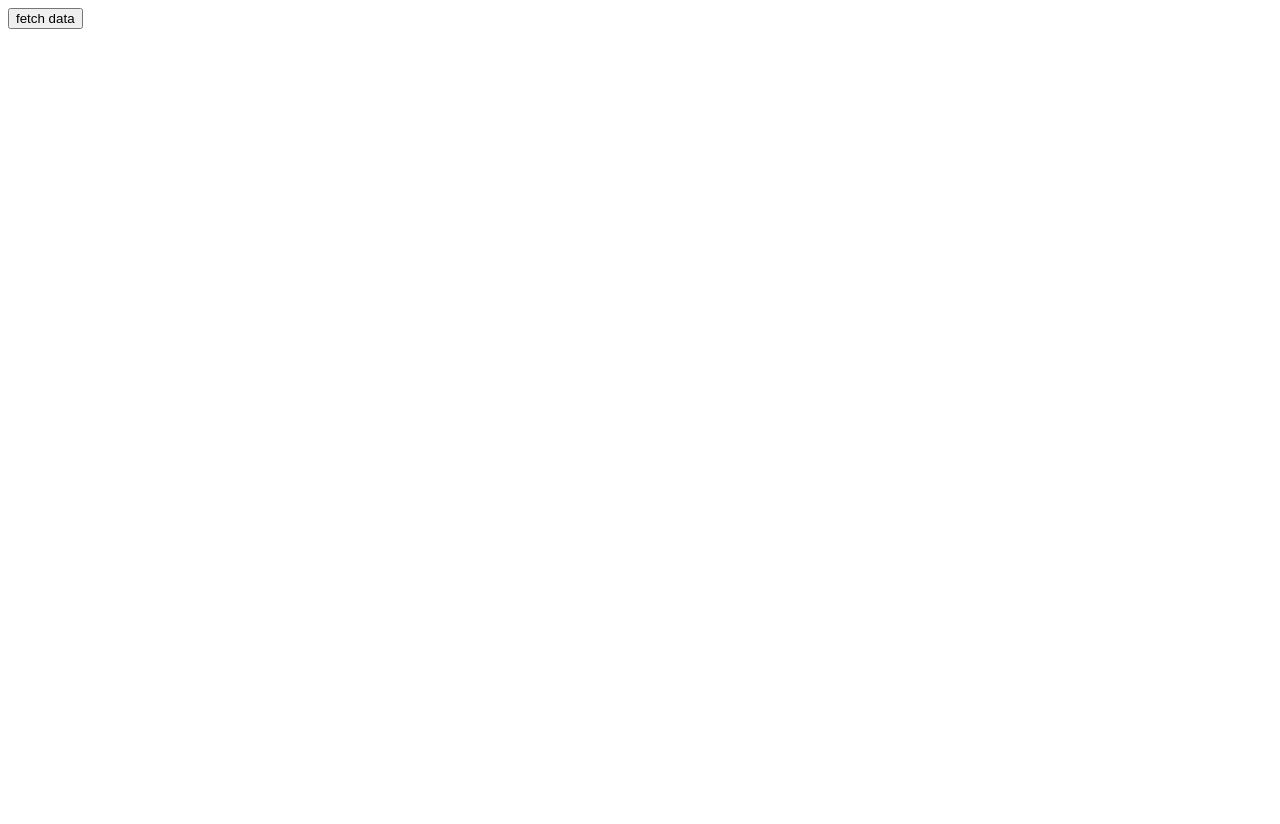
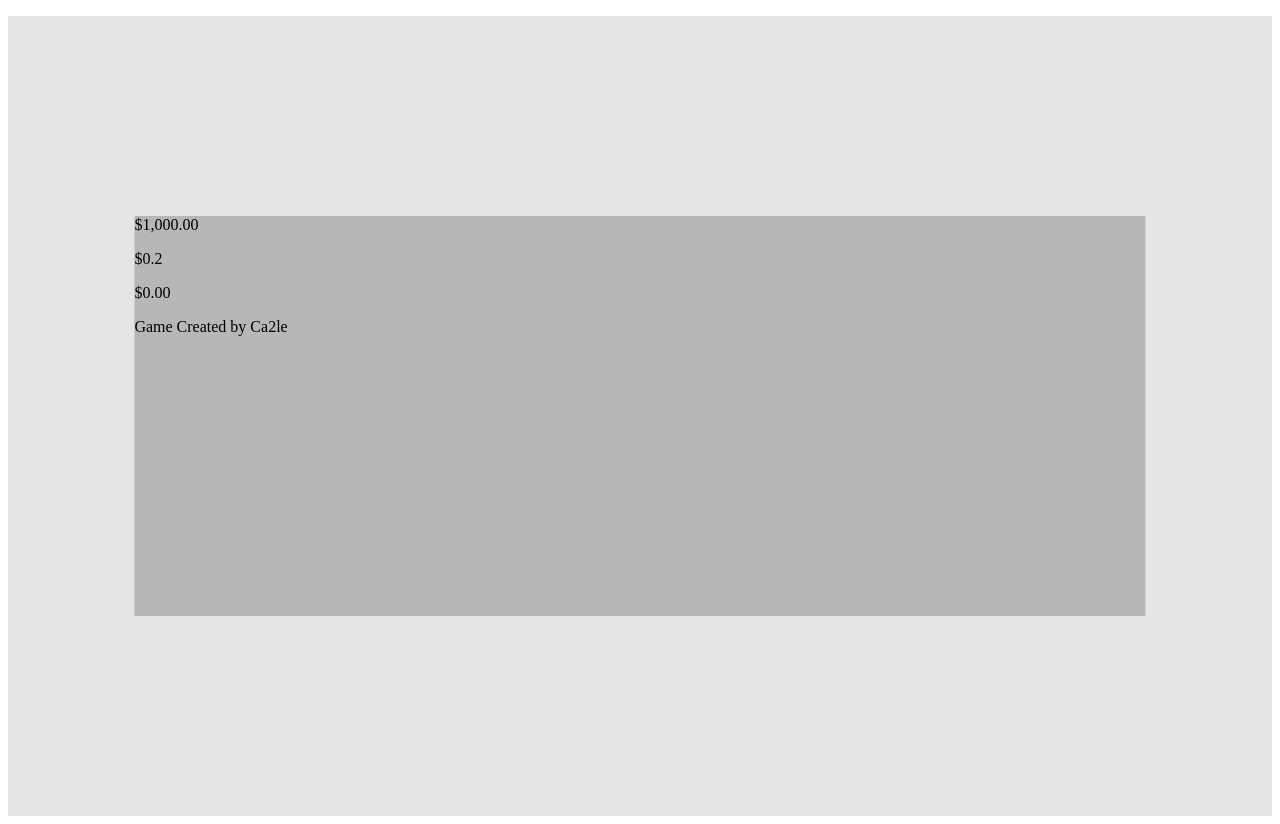
Before and after one commit to Ca2le/webgl-slotgame, a React (Vite) app: page / in a window 1280 px wide. Before the commit the page ends 800 px from the top, so only its background shows below. Built offline with nearby package versions, Linux system fonts and the light colour scheme.

Commit message:
starterd with the controlbar

```diff
--- a/package.json
+++ b/package.json
@@ -7,7 +7,7 @@
     "dev": "vite",
     "build": "tsc && vite build",
     "preview": "vite preview",
-    "commit": "git add . && git commit -m $1 && git push"
+    "commit": "git add . && git commit -m $1"
   },
   "dependencies": {
     "@reduxjs/toolkit": "^1.9.3",
--- a/src/App.tsx
+++ b/src/App.tsx
@@ -1,15 +1,14 @@
 import { store } from "./store/store"
 import { Provider } from "react-redux"
 import { Game } from "./components/game/game.component"
-
+import { Container } from "./styles/App.styles"
 function App() {
-
 
   return (
     <Provider store={store}>
-      <div className="App">
+      <Container className="App">
         <Game />
-      </div>
+      </Container>
     </Provider>
   )
 }
--- /dev/null
+++ b/src/components/controlbar/controlbar.component.tsx
@@ -0,0 +1,20 @@
+import React from 'react'
+import { AudioVolume, Balance, BalanceBoard, Bet, ControlBarContainer, GameConfig, Information, Settings, Signature, Win } from './controlbar.styles'
+
+export function ControlBar() {
+    return (
+        <ControlBarContainer>
+            <GameConfig>
+                <Settings />
+                <AudioVolume />
+                <Information />
+            </GameConfig>
+            <BalanceBoard>
+                <Balance>$1,000.00</Balance>
+                <Bet>$0.2</Bet>
+                <Win>$0.00</Win>
+            </BalanceBoard>
+            <Signature>Game Created by Ca2le</Signature>
+        </ControlBarContainer>
+    )
+}
--- /dev/null
+++ b/src/components/controlbar/controlbar.styles.ts
@@ -0,0 +1,40 @@
+import styled from "styled-components";
+
+export const ControlBarContainer = styled.div`
+
+`
+
+export const GameConfig = styled.div`
+
+`
+
+export const Settings = styled.div`
+
+`
+
+export const AudioVolume = styled.div`
+
+`
+
+export const Information = styled.div`
+
+`
+
+export const BalanceBoard = styled.div`
+
+`
+
+export const Balance = styled.p`
+
+`
+export const Bet = styled.p`
+
+`
+
+export const Win = styled.p`
+
+`
+
+export const Signature = styled.p`
+
+`
--- a/src/components/game/game.component.tsx
+++ b/src/components/game/game.component.tsx
@@ -1,18 +1,15 @@
-import React from 'react'
 import { useFetchData } from '../../network/useFetchData'
-import { useSelector } from 'react-redux'
-import { RootState } from '../../types/reducer.types'
+import { ControlBar } from '../controlbar/controlbar.component'
+import { GameContainer } from './game.styles'
 
 export function Game() {
     const { gameData, fetchGameData } = useFetchData()
-    console.log(gameData)
+
     return (
-        <div>
-            <button onClick={() => {
-                fetchGameData()
-            }}>
-                fetch data
-            </button>
-        </div>
+        <GameContainer>
+            <ControlBar />
+            <div />
+
+        </GameContainer >
     )
 }
--- a/src/components/game/game.styles.ts
+++ b/src/components/game/game.styles.ts
@@ -0,0 +1,11 @@
+import styled from "styled-components";
+
+export const GameContainer = styled.div`
+    position: relative;
+    height: 50vh;
+    width: 80%;
+    background-color: rgba(0,0,0,0.2);
+    top: 50%;
+    left: 50%;
+    transform: translate(-50%, -50%);
+`
--- /dev/null
+++ b/src/styles/App.styles.ts
@@ -0,0 +1,8 @@
+import styled from "styled-components";
+
+export const Container = styled.div`
+    height: 100vh;
+    width: auto;
+    background-color: rgba(0,0,0,0.1);
+    position: relative;
+`
```
Also changed, not shown: App.styles.ts (deleted, +0 -7 lines).
